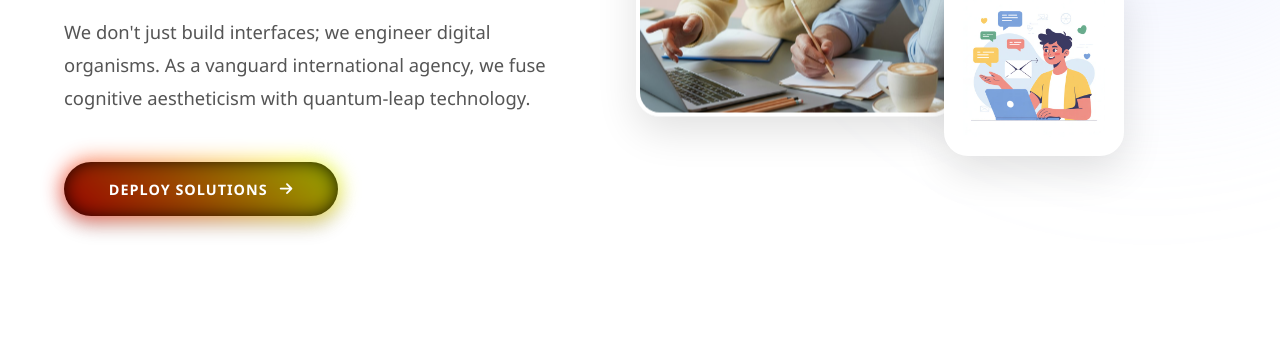
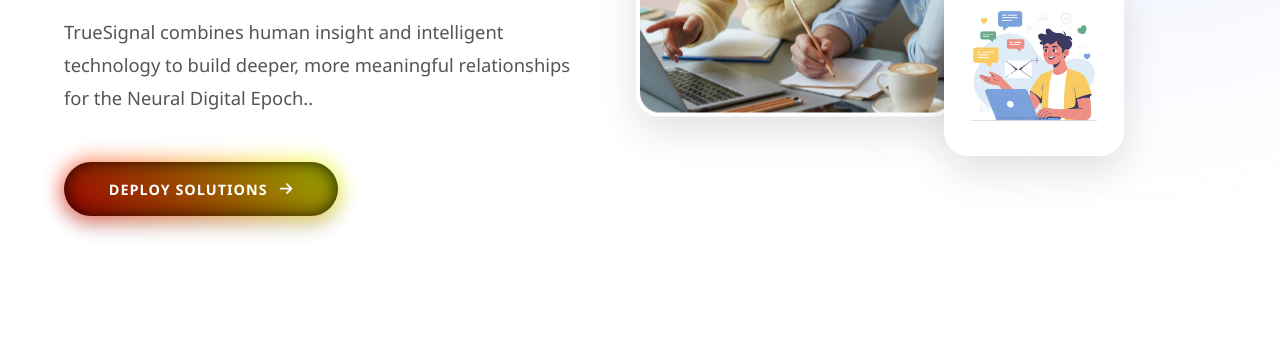
Before and after one commit to GENO-AFT/REPOSITORY, a plain HTML site: page index.html in a window 1280 px wide. Shown: the part 459-800 px from the top of the page. Drawn offline with Linux system fonts and the light colour scheme; files whose address does not match are found by name.

Commit message:
Update index.html

```diff
--- a/index.html
+++ b/index.html
@@ -156,7 +156,7 @@
                         <div class="hero-content">
                             <span class="tagline">Beyond Connectivity</span>
                             <h1 class="hero-title">Where technology meets genuine connection</h1>
-                            <p class="hero-desc">We don't just build interfaces; we engineer digital organisms. As a vanguard international agency, we fuse cognitive aestheticism with quantum-leap technology.</p>
+                            <p class="hero-desc">TrueSignal combines human insight and intelligent technology to build deeper, more meaningful relationships for the Neural Digital Epoch..</p>
                             <button class="hero-btn nav-link" data-target="services">Deploy Solutions <i class="fas fa-arrow-right"></i></button>
                         </div>
                         <div class="hero-images-grid">
```
